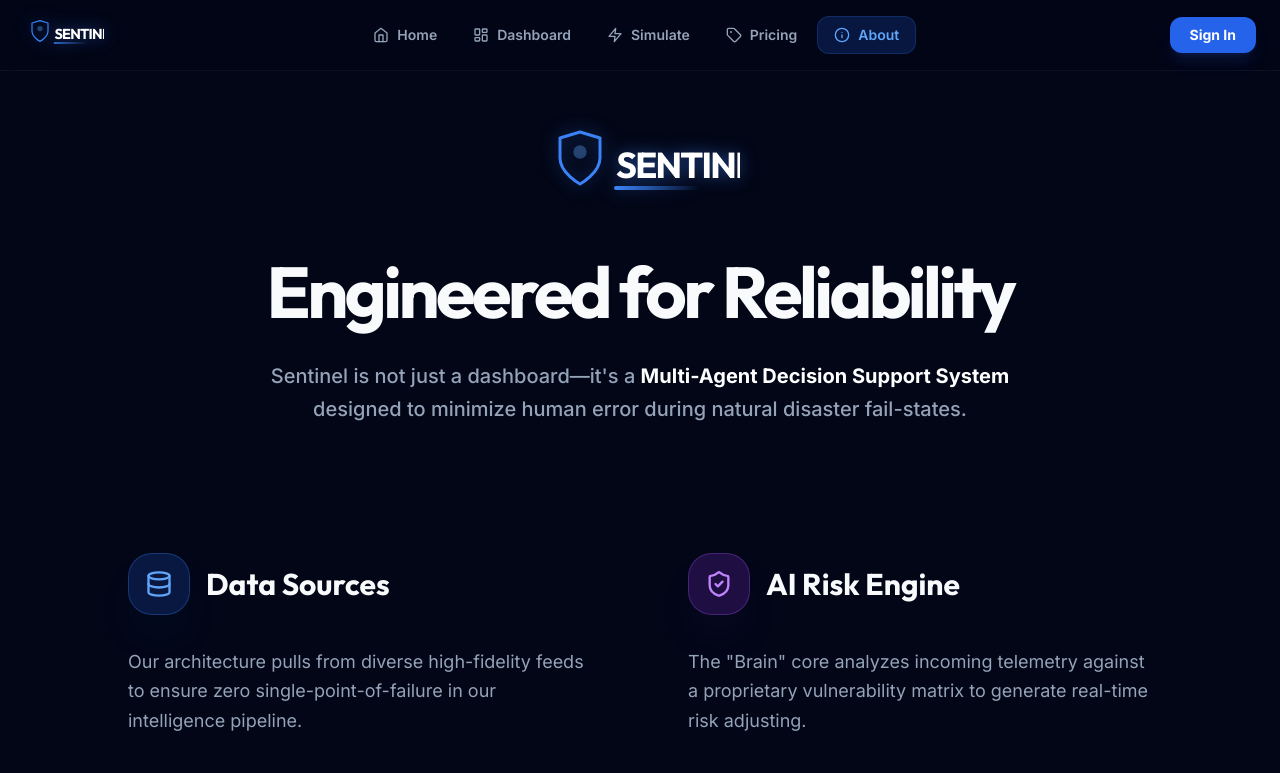
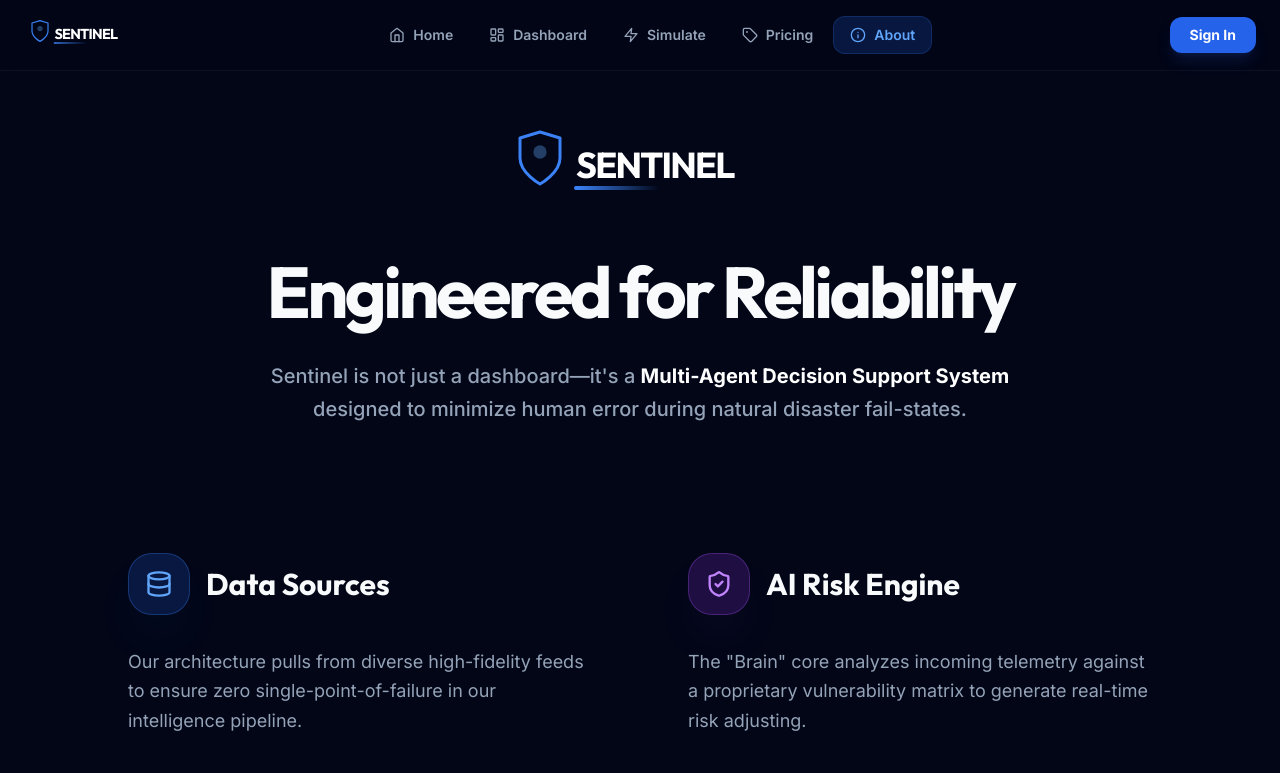
Before and after one commit to Hazique-Qur/Sentinel, a React (Vite) app in the folder frontend/: page /about in a window 1280 px wide. Shown: the top 773 px of the page. Built offline with nearby package versions, Linux system fonts and the light colour scheme; no server answers.

Commit message:
style: optimize landing page performance and fix logo clipping

```diff
--- a/frontend/src/components/Logo.jsx
+++ b/frontend/src/components/Logo.jsx
@@ -3,14 +3,21 @@ import { motion } from 'framer-motion';
 
 const Logo = ({ size = 32, className = "", hideText = false }) => {
     return (
-        <div className={`relative flex items-center justify-center ${className}`} style={{ width: hideText ? size : size * 2.5, height: size }}>
+        <div
+            className={`relative flex items-center justify-center ${className}`}
+            style={{
+                width: hideText ? size : size * 3.5,
+                height: size,
+                willChange: 'transform'
+            }}
+        >
             <svg
-                width={hideText ? size : size * 2.5}
+                width={hideText ? size : size * 3.5}
                 height={size}
-                viewBox={hideText ? "5 0 30 40" : "0 0 100 40"}
+                viewBox={hideText ? "5 0 30 40" : "0 0 140 40"}
                 fill="none"
                 xmlns="http://www.w3.org/2000/svg"
-                className="drop-shadow-[0_0_8px_rgba(59,130,246,0.5)]"
+                className="filter drop-shadow(0 0 4px rgba(59,130,246,0.3))"
             >
                 {/* Shield Base */}
                 <motion.path
--- a/frontend/src/index.css
+++ b/frontend/src/index.css
@@ -166,8 +166,8 @@
 /* Hero Animations */
 .wave-bg {
   background: linear-gradient(-45deg, #020617, #0f172a, #1e1b4b, #020617);
-  background-size: 400% 400%;
-  animation: gradient-wave 15s ease infinite;
+  background-size: 200% 200%;
+  animation: gradient-wave 20s ease infinite;
 }
 
 @keyframes gradient-wave {
--- a/frontend/src/pages/LandingPage.jsx
+++ b/frontend/src/pages/LandingPage.jsx
@@ -26,12 +26,12 @@ const LandingPage = () => {
         <div className="min-h-screen bg-slate-950 text-slate-50 relative overflow-hidden flex flex-col items-center">
 
             {/* Animated Hero Background */}
-            <div className="absolute inset-0 z-0 wave-bg border-b border-white/5">
-                <div className="absolute inset-0 bg-slate-950/40 backdrop-blur-[2px]"></div>
+            <div className="absolute inset-0 z-0 wave-bg border-b border-white/5 opacity-50">
+                <div className="absolute inset-0 bg-slate-950/40 backdrop-blur-[1px]"></div>
 
-                {/* Floating Particles/Elements */}
-                <div className="absolute top-1/4 left-1/4 w-64 h-64 bg-blue-500/10 rounded-full blur-[100px] animate-pulse"></div>
-                <div className="absolute bottom-1/4 right-1/4 w-96 h-96 bg-purple-500/10 rounded-full blur-[120px] animate-pulse [animation-delay:2s]"></div>
+                {/* Floating Particles/Elements - Reduced blurs for performance */}
+                <div className="absolute top-1/4 left-1/4 w-48 h-48 bg-blue-500/10 rounded-full blur-[60px] animate-pulse"></div>
+                <div className="absolute bottom-1/4 right-1/4 w-64 h-64 bg-purple-500/10 rounded-full blur-[80px] animate-pulse [animation-delay:2s]"></div>
             </div>
 
             <main className="max-w-7xl mx-auto px-6 relative z-10 flex flex-col items-center text-center pt-48 pb-32">
```
